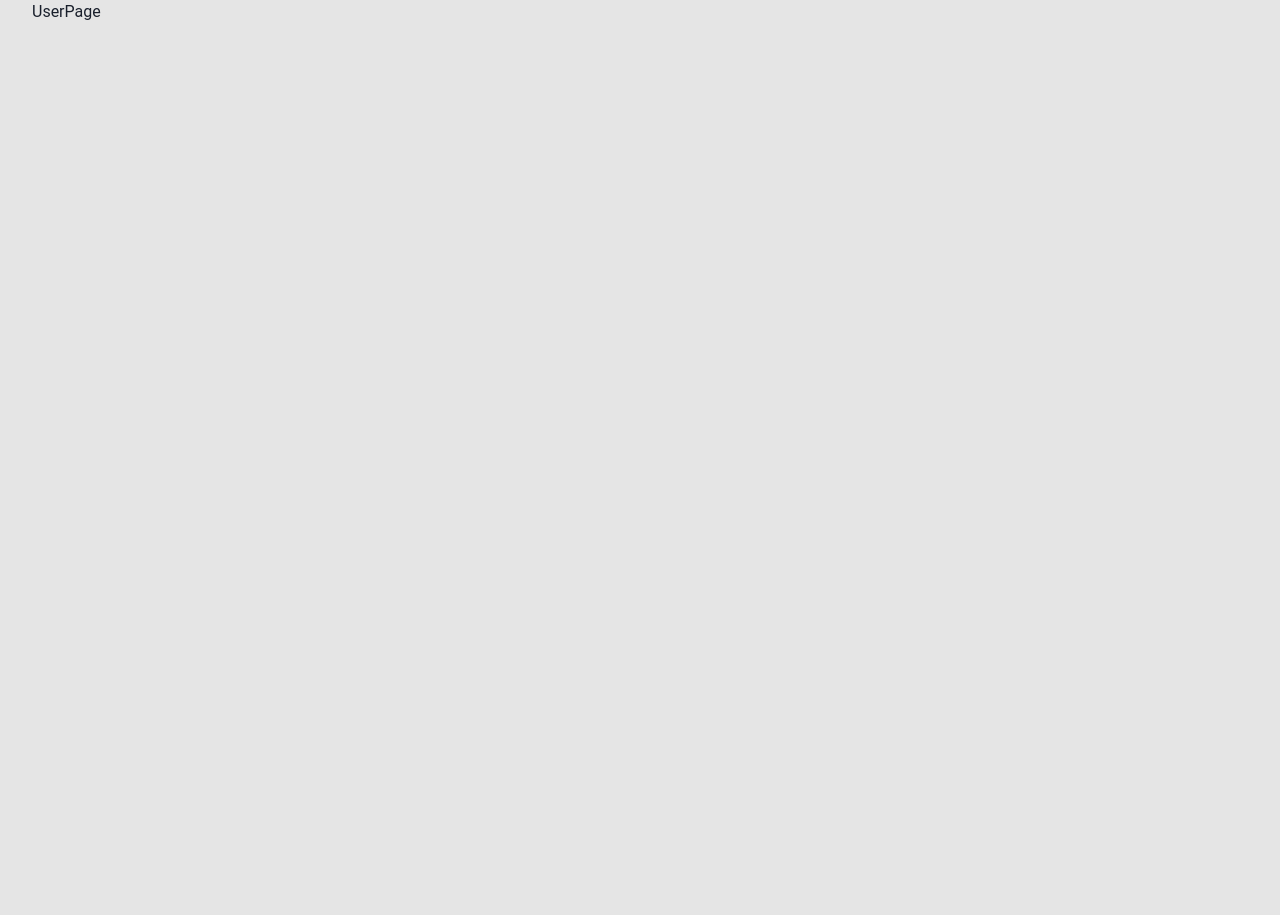
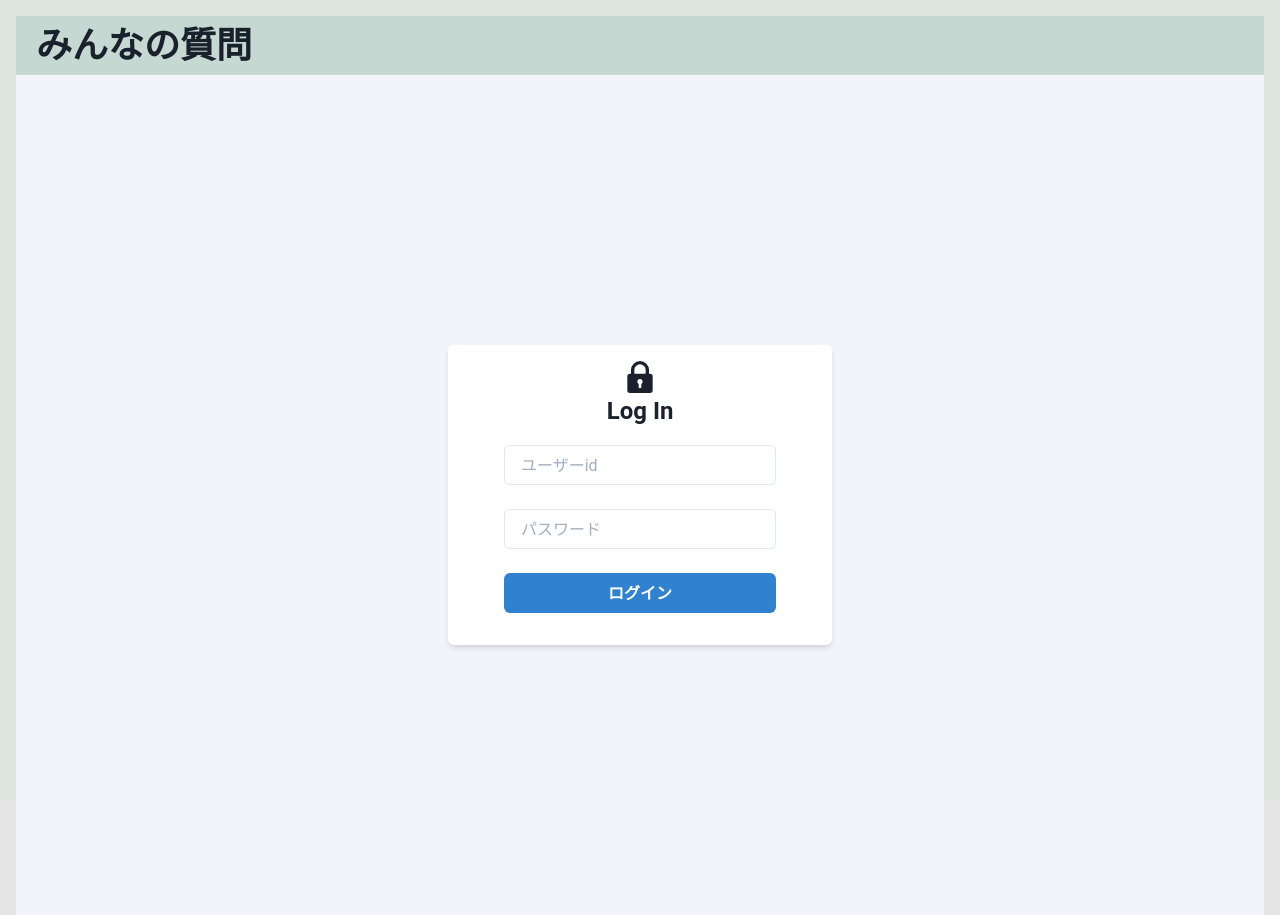
Before and after one commit to Oshu2228/anyone_question, a Next.js app: page / in a window 1280 px wide. Before the commit the page ends 800 px from the top, so only its background shows below. Built offline with nearby package versions, Linux system fonts and the light colour scheme.

Commit message:
#7 [UI]ログイン画面の作成(ログアウトボタンの実装)

```diff
--- /dev/null
+++ b/pages/components/Login.jsx
@@ -0,0 +1,69 @@
+import Head from "next/head";
+import React from "react";
+import {
+  Box,
+  Button,
+  Container,
+  Divider,
+  Flex,
+  Heading,
+  Input,
+  Stack,
+  Text,
+} from "@chakra-ui/react";
+import { LockIcon } from "@chakra-ui/icons";
+import Router from "next/router";
+const handler = (path) => {
+  Router.push(path);
+};
+
+const Login = () => {
+  return (
+    <>
+      <Head>
+        <title>みんなの質問</title>
+        <meta name="description" content="Generated by create next app" />
+      </Head>
+
+      <Container
+        h="100vh"
+        minH="100%"
+        maxW="100%"
+        bg="#DDE3DE"
+        m="0"
+        padding="1rem"
+      >
+        <Heading pt="2" pb="2" pl="5" bg="#C5D8D1">
+          <Text>みんなの質問</Text>
+        </Heading>
+
+        <Container
+          minH="calc(100% - 64px)"
+          maxW="100%"
+          bg="#f1f5f9"
+          padding="5"
+        >
+          <Flex align="center" justify="center" height="100vh" >
+            <Box bg="white" w="sm" p={4} borderRadius="md" shadow="md">
+              <Box textAlign="center">
+                <LockIcon boxSize={8} />
+                <Text fontWeight="bold" fontSize="24px">
+                  Log In
+                </Text>
+              </Box>
+              <Stack spacing={6} py={4} px={10}>
+                <Input type="text" placeholder="ユーザーid" />
+                <Input type="password" placeholder="パスワード" />
+                <Button colorScheme="blue" onClick={() => handler("/user")}>
+                  ログイン
+                </Button>
+              </Stack>
+            </Box>
+          </Flex>
+        </Container>
+      </Container>
+    </>
+  );
+};
+
+export default Login;
--- a/pages/index.js
+++ b/pages/index.js
@@ -2,13 +2,10 @@ import Head from 'next/head'
 import Image from 'next/image'
 import Link from 'next/link'
 import styles from '../styles/Home.module.css'
+import Login from './components/Login'
 
 export default function Home() {
   return (
-    <div className={styles.container}>
-     <Link href="/user">
-     <a>UserPage</a>
-     </Link>
-    </div>
+    <Login />
   )
 }
--- a/pages/posting.js
+++ b/pages/posting.js
@@ -159,7 +159,11 @@ const user = () => {
                     <Text lineHeight="48px">作成した質問を編集</Text>
                   </Flex>
                   <Box textAlign="center">
-                    <Button mt="40px" colorScheme="red">
+                    <Button
+                      mt="40px"
+                      colorScheme="red"
+                      onClick={() => handler("/")}
+                    >
                       Log Out
                     </Button>
                   </Box>
```
Also changed, not shown: pages/user.js (+10 -2 lines).
